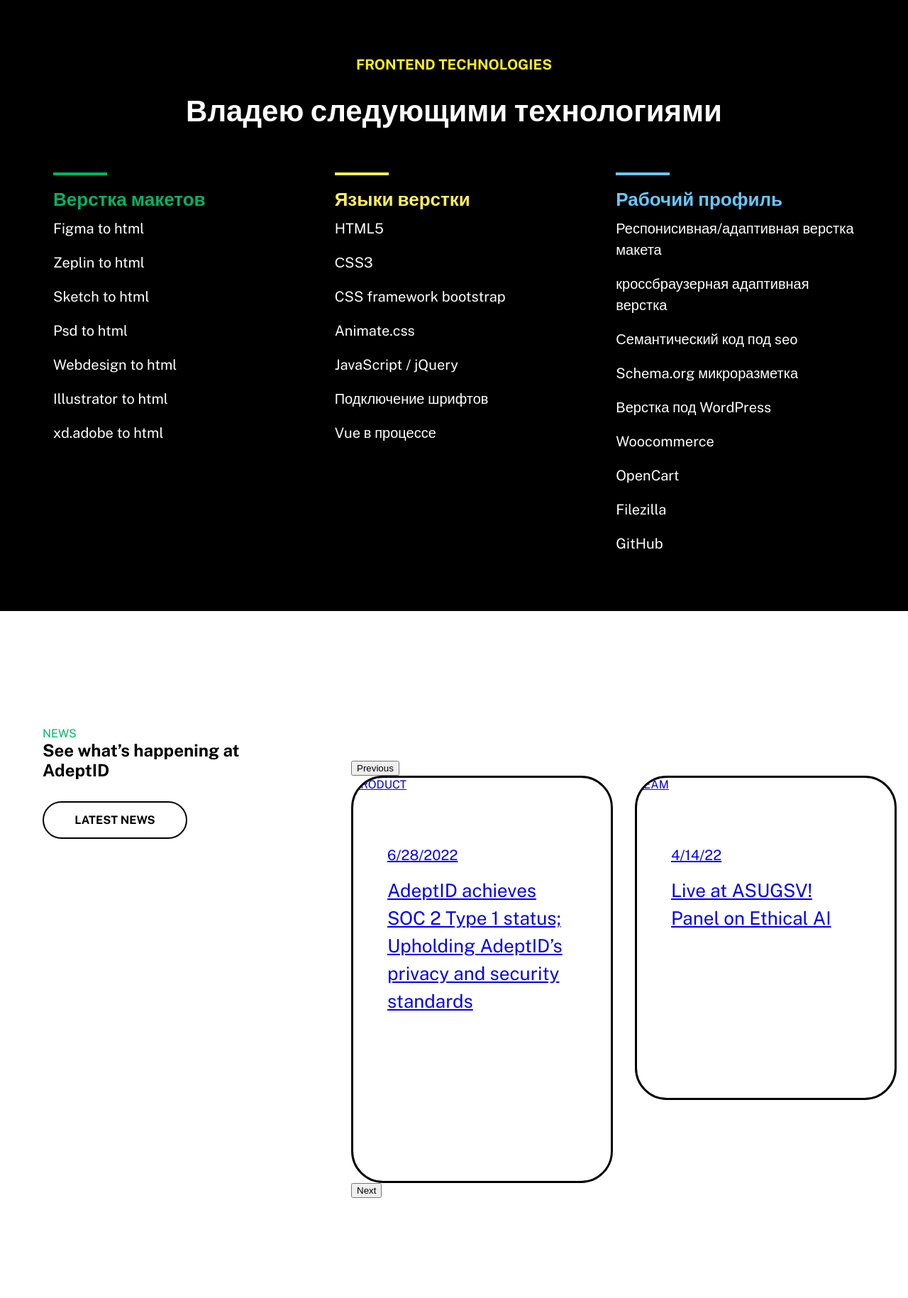
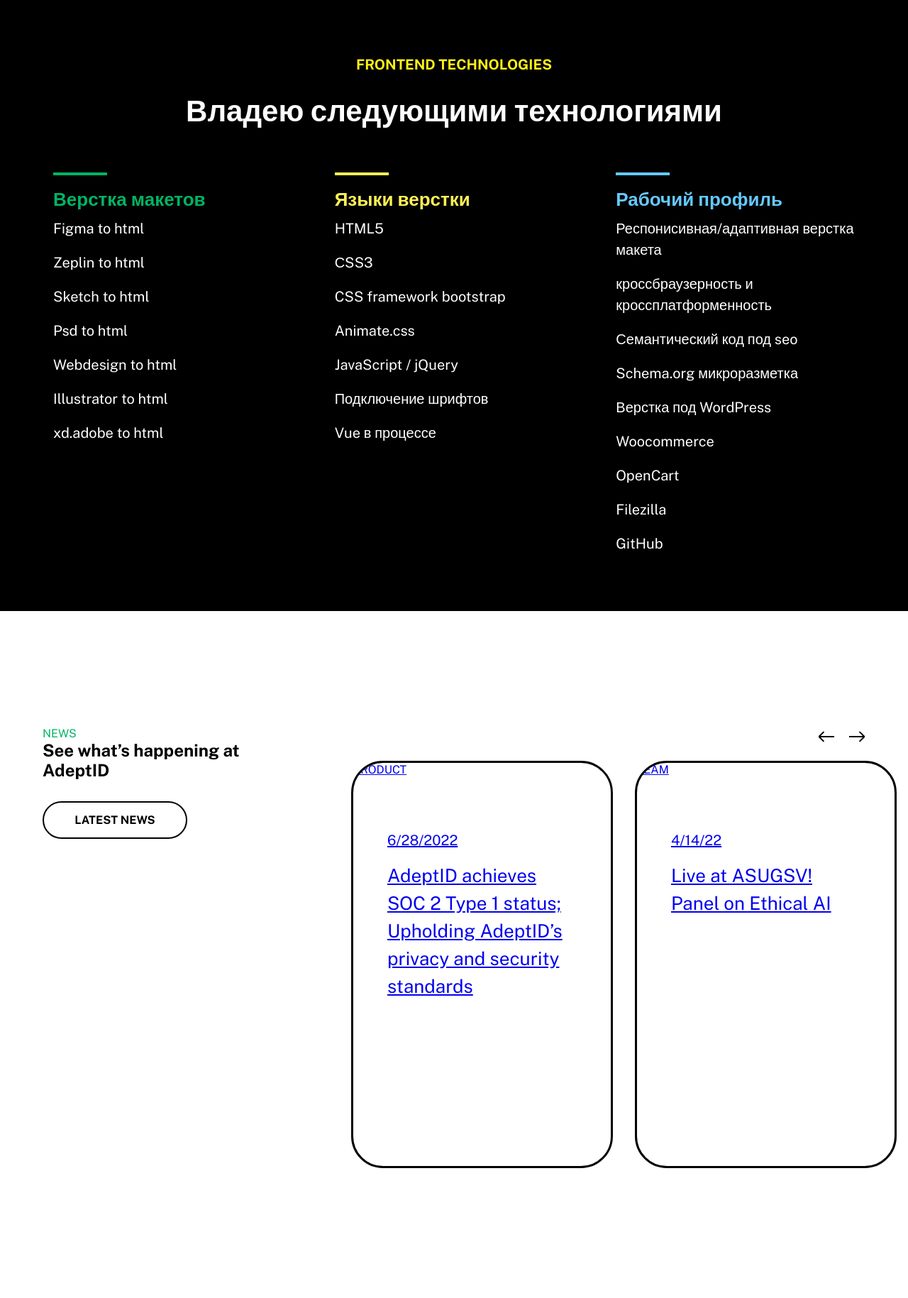
Before and after one commit to Konder1971/iTweb, a PHP site: page / in a window 1280 px wide. Shown: the part 973-2802 px from the top of the page at 71% size. After the commit the page ends 2619 px from the top, so only its background shows below. Run offline with PHP 8.4, Linux system fonts and the light colour scheme.

Commit message:
w4q4
q225

```diff
--- a/css/style.css
+++ b/css/style.css
@@ -586,7 +586,7 @@ body {
 		font-size: 29px;
 		line-height: 33px;
 		margin-bottom: 20px;
-		margin-right: 20px;
+		margin-right: -4px;
 	}
 }
 @media (max-width: 440px) {
@@ -876,6 +876,47 @@ body {
 	font-weight: 700;
 	line-height: 1;
 }
+.sliderhn .slick-arrow {
+  text-indent: -9999px;
+  background: none;
+  border: none;
+  border-radius: 0;
+  padding: 0;
+  margin: 0;
+  width: 22px;
+  height: 16px;
+  background-repeat: no-repeat;
+  background-position: center center;
+  -webkit-background-size: cover;
+  -moz-background-size: cover;
+  -o-background-size: cover;
+  background-size: cover;
+  cursor: pointer;
+  position: absolute;
+  z-index: 2;
+  top: 0;
+}
+.sliderhn .slick-arrow:hover {
+  opacity: .4;
+}
+.sliderhn .slick-prev {
+	background-image: url(../images/arrow-prev.svg);
+}
+.sliderhn .slick-next {
+	background-image: url(../images/arrow-next.svg);
+}
+.sliderhn .slick-track {
+  display: flex !important;
+}
+.sliderhn .slick-slide {
+  height: inherit!important;
+}
+.sliderhn .slick-slide > div,
+.sliderhn-block {
+  display: flex!important;
+  flex-direction: column!important;
+  height: 100%!important;
+}
 @media (min-width: 1025px) {
 	.swh {
 		margin: 163px 0 135px;
--- a/index.html
+++ b/index.html
@@ -188,7 +188,7 @@
 						<h3>Рабочий профиль</h3>
 						<ul>
 							<li>Респонисивная/адаптивная верстка макета</li>
-							<li>кроссбраузерная адаптивная верстка</li>
+							<li>кроссбраузерность и кроссплатформенность</li>
 							<li>Семантический код под seo</li>
 							<li>Schema.org микроразметка</li>
 							<li>Верстка под WordPress</li>
```
